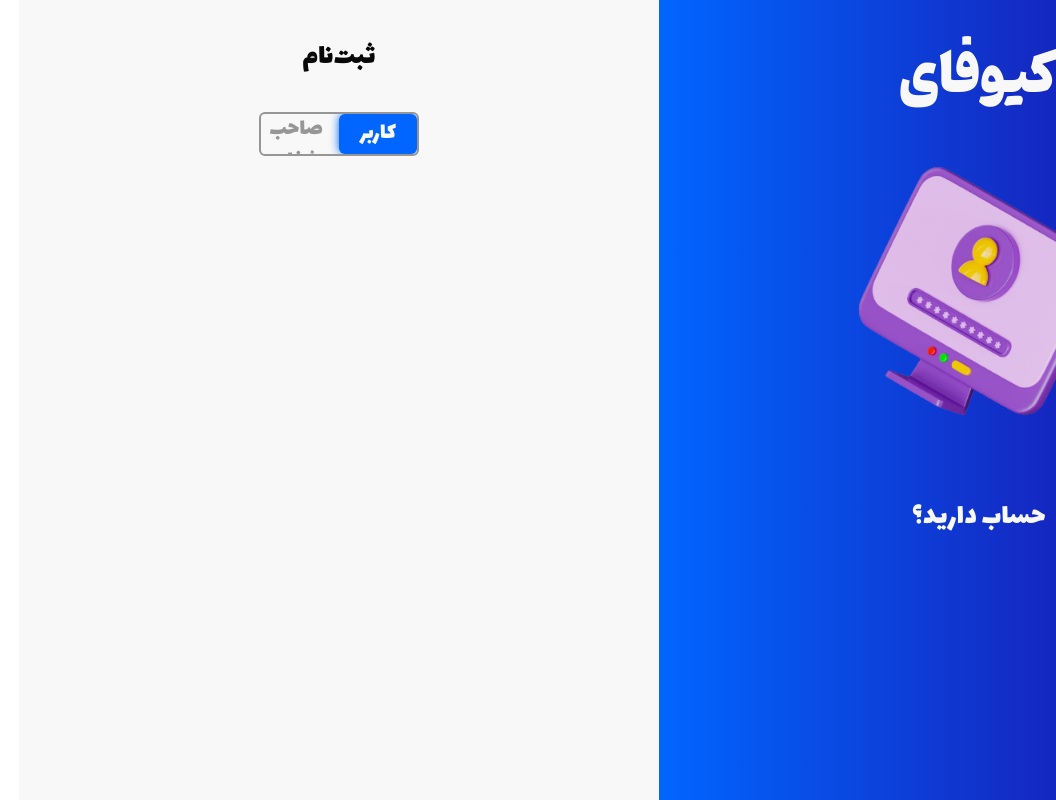
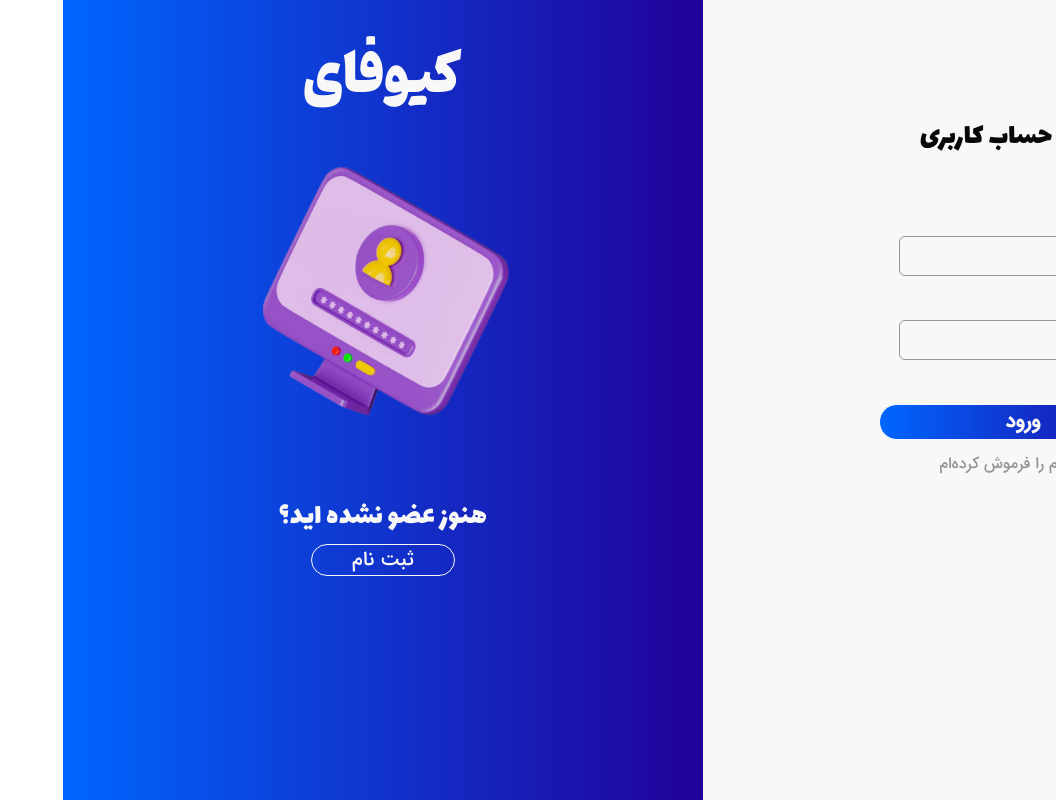
Before and after one commit to MahyarFardin/queufy-front, a Next.js app: page /auth in a window 1280 px wide. Shown: the whole page, without its empty margins (224-1280 px from the left). Built offline with nearby package versions, Linux system fonts and the light colour scheme.

Commit message:
add Button and Input component and fix /auth page

```diff
--- /dev/null
+++ b/components/button/Button.jsx
@@ -0,0 +1,9 @@
+export default function Button(props) {
+  return (
+    <button
+      className={`rounded-full border-[1px] border-bg-white text-bg-white ${props.style}`}
+    >
+      {props.text}
+    </button>
+  );
+}
--- /dev/null
+++ b/components/input/Input.jsx
@@ -0,0 +1,14 @@
+export default function Input(props) {
+  let type_name = props.type === undefined ? "text" : props.type;
+
+  return (
+    <div className="flex flex-row justify-center items-center">
+      {props.children}
+      <input
+        className="h-10 mr-2 px-2 bg-bg-white border-[1px] border-txt-gray rounded-md"
+        type={type_name}
+        placeholder={props.text}
+      />
+    </div>
+  );
+}
--- a/package.json
+++ b/package.json
@@ -17,6 +17,7 @@
     "next": "13.2.1",
     "react": "18.2.0",
     "react-dom": "18.2.0",
+    "react-icons": "^4.7.1",
     "typescript": "4.9.5"
   },
   "devDependencies": {
--- a/pages/auth/index.tsx
+++ b/pages/auth/index.tsx
@@ -1,9 +1,19 @@
 import Logo from "@/components/logo/logo";
 import Image from "next/image";
 import { useState } from "react";
+import Button from "../../components/button/Button";
+import Input from "../../components/input/Input";
+import { FiMail } from "react-icons/fi";
+import { FiMap } from "react-icons/fi";
+import { BiLockAlt } from "react-icons/bi";
+import { BsPerson } from "react-icons/bs";
+import { RxPerson } from "react-icons/rx";
+import { MdLocationOn } from "react-icons/md";
+import { BiLockOpenAlt } from "react-icons/bi";
+import { AiOutlinePhone } from "react-icons/ai";
 
 export default function Auth() {
-  const [isSigningIn, setIsSigningIn] = useState(false);
+  const [isSigningIn, setIsSigningIn] = useState(true);
 
   return (
     /* this is for computer desing */
@@ -12,10 +22,26 @@ export default function Auth() {
       {isSigningIn && (
         <div className="w-full h-full md:grid md:grid-cols-2">
           <div className="bg-bg-white text-center py-10">
-            <h3 className="title text-txt-black text-3xl">
+            <h3 className="title text-txt-black text-3xl my-20">
               ورود به حساب کاربری
             </h3>
-            <p className="text-txt-gray">رمز عبورم را فرموش کرده‌ام</p>
+            <div className="w-full h-auto my-11">
+              <Input text="ایمیل">
+                <FiMail size={20} />
+              </Input>
+            </div>
+            <div className="w-full h-auto my-11">
+              <Input text="رمز عبور" type="password">
+                <BiLockAlt size={20} />
+              </Input>
+            </div>
+            <Button
+              text="ورود"
+              style="w-72 h-9 font-bold text-xl bg-gradient-to-r from-light-blue to-dark-blue"
+            />
+            <p className="mt-3 text-txt-gray cursor-pointer">
+              رمز عبورم را فرموش کرده‌ام
+            </p>
           </div>
           <div className="bg-gradient-to-r from-light-blue to-dark-blue">
             <div className="w-auto h-auto text-center py-10">
@@ -30,6 +56,9 @@ export default function Auth() {
               <h3 className="title text-bg-white text-3xl">
                 هنوز عضو نشده اید؟
               </h3>
+              <div className="w-full h-auto mt-2">
+                <Button text={"ثبت نام"} style={"w-36 h-8 text-xl"} />
+              </div>
             </div>
           </div>
         </div>
@@ -39,7 +68,7 @@ export default function Auth() {
       {!isSigningIn && (
         <div className="w-full h-full md:grid md:grid-cols-2">
           <div className="bg-gradient-to-r from-light-blue to-dark-blue">
-            <div className="w-auto h-auto text-center py-10">
+            <div className="w-auto h-auto text-center py-5">
               <Logo addon="text-6xl" />
               <Image
                 className="mx-auto"
@@ -48,12 +77,18 @@ export default function Auth() {
                 height={400}
                 alt="login image"
               />
-              <h3 className="title text-bg-white text-3xl">حساب دارید؟</h3>
+              <h3 className="title text-bg-white text-3xl">
+                از قبل حساب دارید؟
+              </h3>
+              <Button
+                text="ورود"
+                style="w-72 h-9 my-6 font-bold text-xl bg-gradient-to-r from-light-blue to-dark-blue"
+              />
             </div>
           </div>
           <div className="bg-bg-white text-center py-10">
             <h3 className="title text-txt-black text-3xl">ثبت‌نام</h3>
-            <div className="w-auto h-auto grid grid-cols-2 mx-60 title text-2xl my-9 border-2 border-txt-gray rounded-md overflow-hidden">
+            <div className="w-auto h-auto grid grid-cols-2 mx-48 title text-2xl my-9 border-2 border-txt-gray rounded-md overflow-hidden">
               <button className="w-full h-10 bg-light-blue shadow text-bg-white px-4 rounded-md text-bg-whites">
                 کاربر
               </button>
@@ -61,6 +96,36 @@ export default function Auth() {
                 صاحب شغل
               </button>
             </div>
+            <div className="w-full h-[55%] grid gap-2 px-16 md:grid-cols-2">
+              <Input text="نام">
+                <RxPerson size={20} />
+              </Input>
+              <Input text="نام خانوادگی">
+                <BsPerson size={20} />
+              </Input>
+              <Input text="استان">
+                <FiMap size={20} />
+              </Input>
+              <Input text="شهر">
+                <MdLocationOn size={20} />
+              </Input>
+              <Input text="ایمیل">
+                <FiMail size={20} />
+              </Input>
+              <Input text="شماره تلفن">
+                <AiOutlinePhone size={20} />
+              </Input>
+              <Input text="رمز عبور">
+                <BiLockAlt size={20} />
+              </Input>
+              <Input text="تایید رمز" type="password">
+                <BiLockOpenAlt size={20} />
+              </Input>
+            </div>
+            <Button
+              text="ثبت نام"
+              style="w-72 h-12 my-11 font-bold text-xl bg-gradient-to-r from-light-blue to-dark-blue"
+            />
           </div>
         </div>
       )}
```
Also changed, not shown: 1 other file (tests, documents, lock files or other folders).
